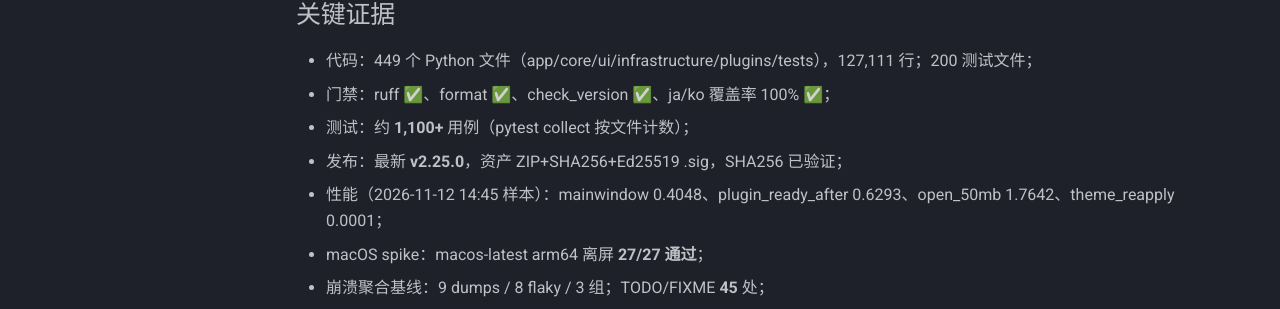
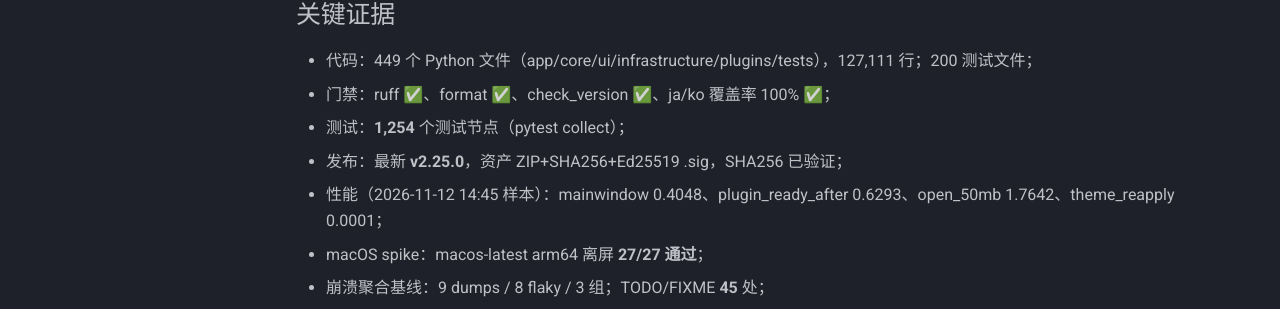
Before and after one commit to TomJerryGit/qingcao, an MkDocs documentation site: the page built from docs/audit_v2.25.0.md, in a window 1280 px wide and 900 px high, scrolled down 671 px. Shown: the part 142-451 px from the top of the window. Built offline with MkDocs 1.6.1 and Material for MkDocs 9.7.7, drawn with Linux system fonts in a browser that asks for light colours; comment, search, counter and statistics services are not loaded.

Commit message:
docs: 修正审计测试总数（1254）

```diff
--- a/docs/audit_v2.25.0.md
+++ b/docs/audit_v2.25.0.md
@@ -19,7 +19,7 @@
 
 - 代码：449 个 Python 文件（app/core/ui/infrastructure/plugins/tests），127,111 行；200 测试文件；
 - 门禁：ruff ✅、format ✅、check_version ✅、ja/ko 覆盖率 100% ✅；
-- 测试：约 **1,100+** 用例（pytest collect 按文件计数）；
+- 测试：**1,254** 个测试节点（pytest collect）；
 - 发布：最新 **v2.25.0**，资产 ZIP+SHA256+Ed25519 .sig，SHA256 已验证；
 - 性能（2026-11-12 14:45 样本）：mainwindow 0.4048、plugin_ready_after 0.6293、open_50mb 1.7642、theme_reapply 0.0001；
 - macOS spike：macos-latest arm64 离屏 **27/27 通过**；
```
